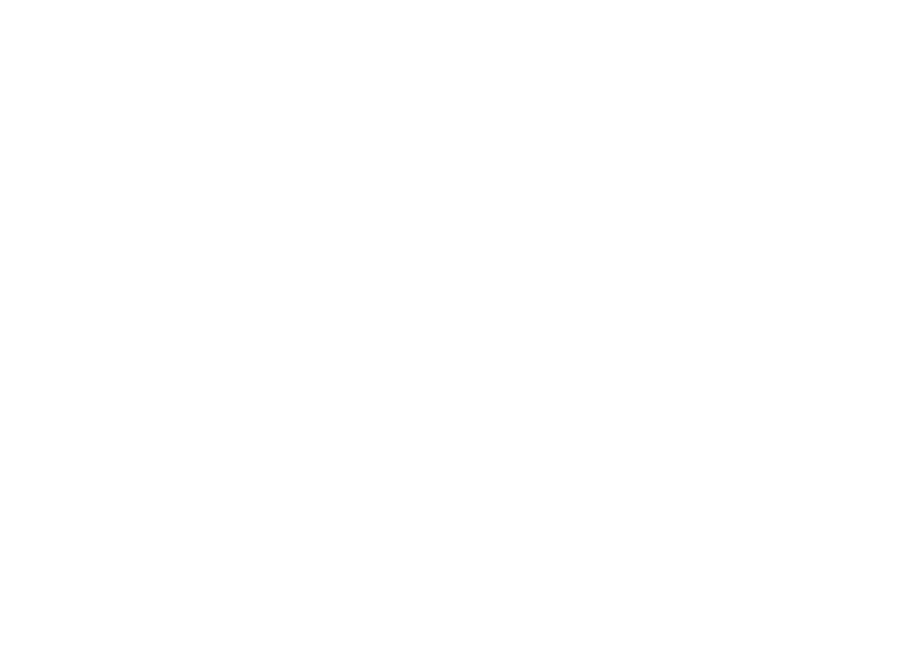
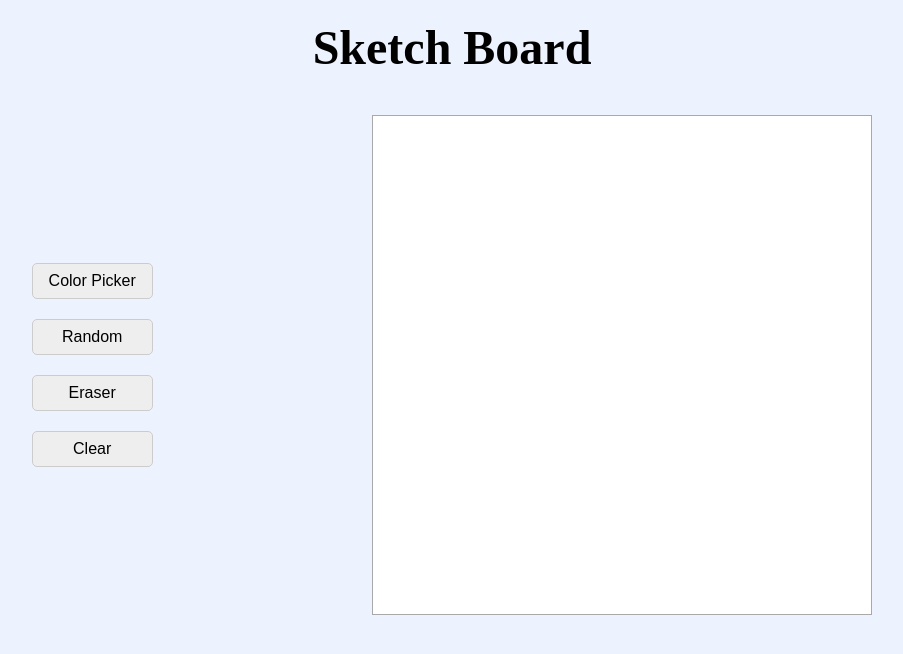
Before and after one commit to ichrahman/etch-a-sketch, a plain HTML site: page index.html in a window 1280 px wide. Shown: the whole page, without its empty margins (188-1091 px from the left). Drawn offline with Linux system fonts and the light colour scheme.

Commit message:
Apply styling to canvas and create buttons
- Add box-shadow, border to canvas
- Create buttons and Update hover effect for visual feedback

```diff
--- a/index.html
+++ b/index.html
@@ -3,11 +3,23 @@
 <head>
     <meta charset="UTF-8">
     <meta name="viewport" content="width=device-width, initial-scale=1.0">
-    <title>Document</title>
+    <title>Etch a Sketch</title>
     <link rel="stylesheet" href="style.css">
     <script defer src="script.js"></script>
 </head>
 <body>
+    <h1>Sketch Board</h1>
+    <div class="board">
+        <div class="tools">
+            <button>Color Picker</button>
+            <button>Random</button>
+            <button>Eraser</button>
+            <button>Clear</button>
+        </div>
 
+        <div class="canvas">
+
+        </div>
+    </div>
 </body>
 </html>
--- a/style.css
+++ b/style.css
@@ -0,0 +1,48 @@
+*{
+    box-sizing: border-box;
+    margin: 0;
+    padding: 0;
+}
+
+body{
+    background-color: #4980f718;
+}
+
+h1{
+    text-align: center;
+    font-size: 3rem;
+    margin-top: 1.25rem;
+}
+
+.board{
+    margin-top: 2.5rem;
+    display: flex;
+    justify-content: space-evenly;
+}
+
+.tools{
+    display: flex;
+    flex-direction: column;
+    gap: 20px;
+    justify-content: center;
+}
+
+.tools button{
+    padding: 0.5rem 1rem;
+    font-size: 1rem;
+    background-color: #eee;
+    border: 1px solid #ccc;
+    border-radius: 5px;
+}
+
+.tools button:hover{
+    background-color: #ddd;
+}
+
+.canvas{
+    background-color: white;
+    width: 500px;
+    height: 500px;
+    border: 0.5px solid darkgray;
+    box-shadow: #ddd;
+}
```
